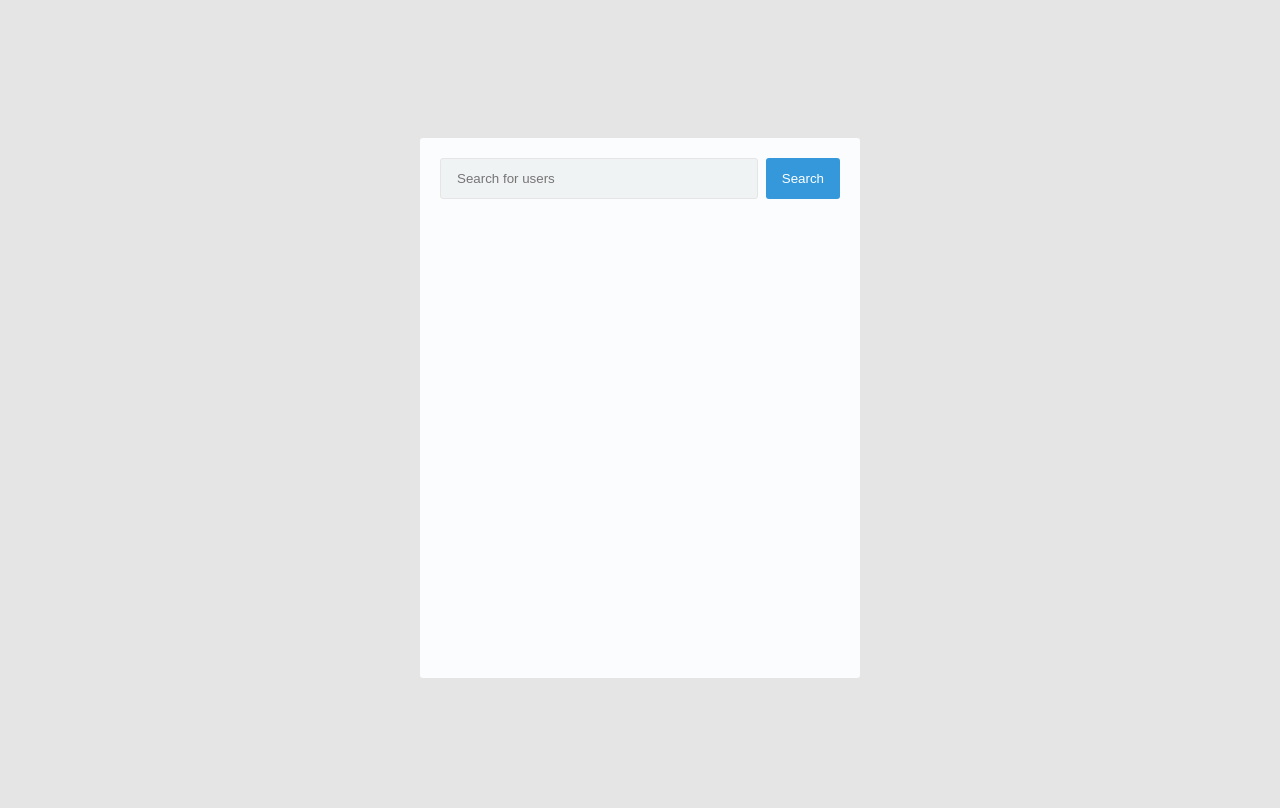
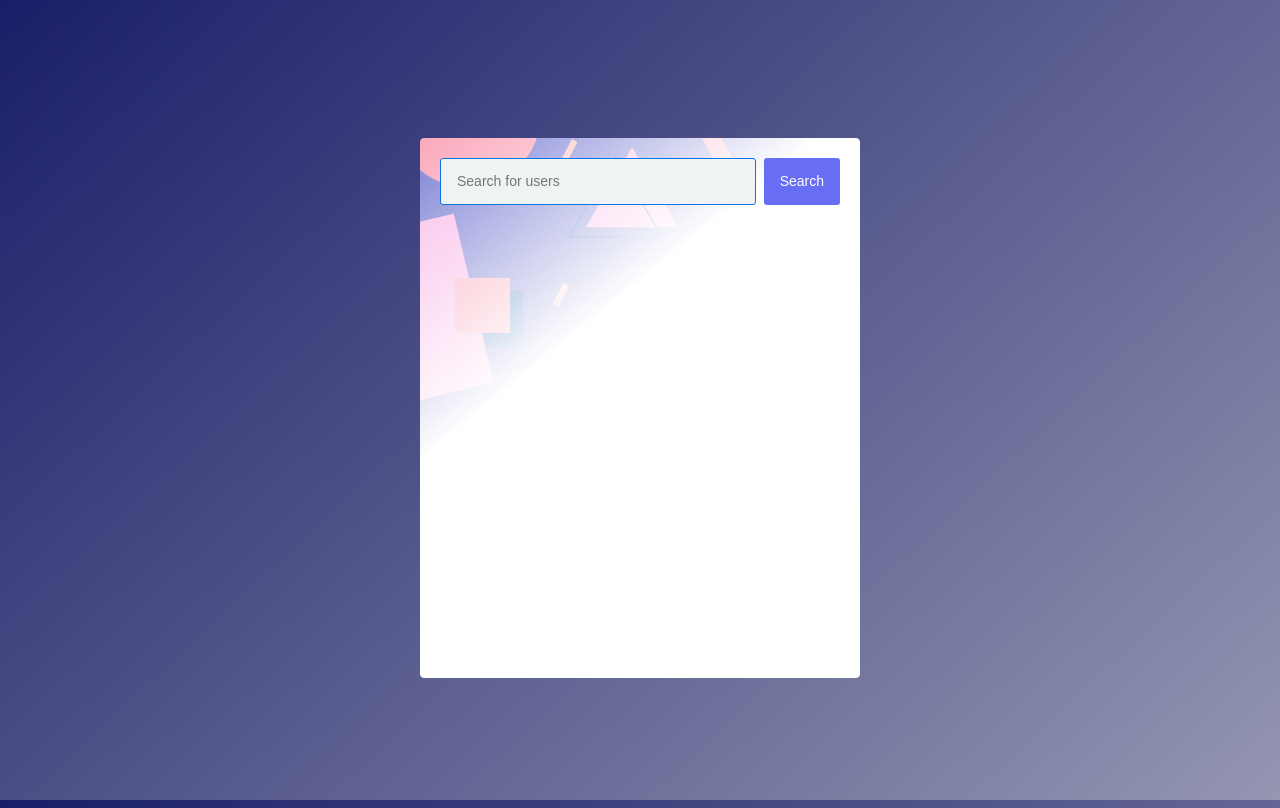
Before and after one commit to mkowal7/github-search, a React (Create React App) app: page / in a window 1280 px wide. Built offline with nearby package versions, Linux system fonts and the light colour scheme.

Commit message:
Improve view of the app

```diff
--- a/src/components/user-info.component.tsx
+++ b/src/components/user-info.component.tsx
@@ -19,11 +19,11 @@ function UserInfo({ data }: Props) {
   return (
     <div className="user-information">
       <div className="user-details">
+        <img alt={data.name} src={data.avatar_url} width={90} height={90} />
         <div className="user-details__name">
-          <img alt={data.name} src={data.avatar_url} width={60} height={60} />
           <h1>{data.name}</h1>
+          {data.bio}
         </div>
-        {data.bio}
       </div>
       {repositories.length > 0 && (
         <div className="user-repositories">
@@ -42,4 +42,5 @@ function UserInfo({ data }: Props) {
     </div>
   );
 }
+
 export default UserInfo;
--- a/src/index.css
+++ b/src/index.css
@@ -13,14 +13,17 @@ html, body {
 }
 
 body {
-  background-color: #e5e5e5;
+  background-image: linear-gradient(137deg, #1a1e68, #9496b2 100%);
 }
 
 button {
-  background-color: #3498db;
+  background-color: #676ef3;
   border-radius: 3px;
   border: none;
   color: white;
+  cursor: pointer;
+  font-size: 14px;
+  line-height: 21px;
   padding: 12px 16px;
 }
 
@@ -32,15 +35,27 @@ form {
 input {
   background-color: #f0f3f4;
   border-radius: 3px;
-  border: 1px solid #e5e5e5;
+  border: 1px solid #0775e2;
+  color: #1f3e5c;
+  font-size: 14px;
+  line-height: 21px;
   margin-right: 8px;
   padding: 12px 16px;
   width: 100%;
 }
 
+input:focus {
+  outline: none;
+}
+
 h1 {
-  font-size: 24px;
-  margin: 0;
+  font-size: 27px;
+  margin: 0 0 8px;
+}
+
+h2 {
+  font-size: 21px;
+  margin: 0 0 16px;
 }
 
 ul {
@@ -52,14 +67,17 @@ li {
   margin-bottom: 8px;
 }
 
-a {
+li a {
   background-color: white;
-  border-radius: 3px;
-  border: 1px solid #e5e5e5;
-  color: #5396f1;
+  border-radius: 4px;
+  border: 1px solid #dcdee3;
+  color: #676ef3;
   display: block;
+  font-size: 16px;
+  line-height: 24px;
   padding: 12px 16px;
   text-decoration: none;
+  box-shadow: 0 4px 8px -4px rgba(26, 26, 26, 0.2);
 }
 
 #root {
@@ -70,7 +88,10 @@ a {
 }
 
 .container {
-  background-color: #fbfcfd;
+  background-image: url('assets/bcg@2x.png');
+  background-repeat: no-repeat;
+  background-size: 440px 540px;
+  background-position: top center;
   border-radius: 3px;
   min-height: 500px;
   padding: 20px;
@@ -82,14 +103,14 @@ a {
   margin-top: 24px;
 }
 
-.user-details__name {
-  align-items: flex-end;
+.user-details {
   display: flex;
+  align-items: flex-start;
   margin-bottom: 16px;
 }
 
-.user-details__name img {
-  margin-right: 8px;
+.user-details__name {
+  margin-left: 24px;
 }
 
 .loader {
```
Also changed, not shown: src/assets/bcg@2x.png (added).
